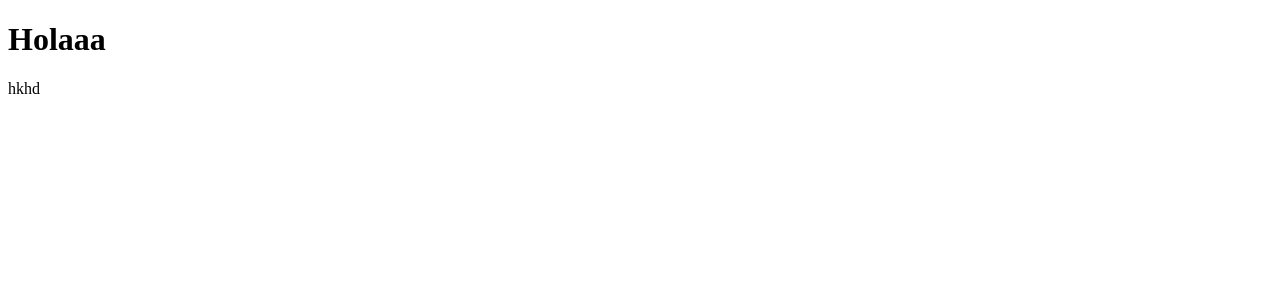
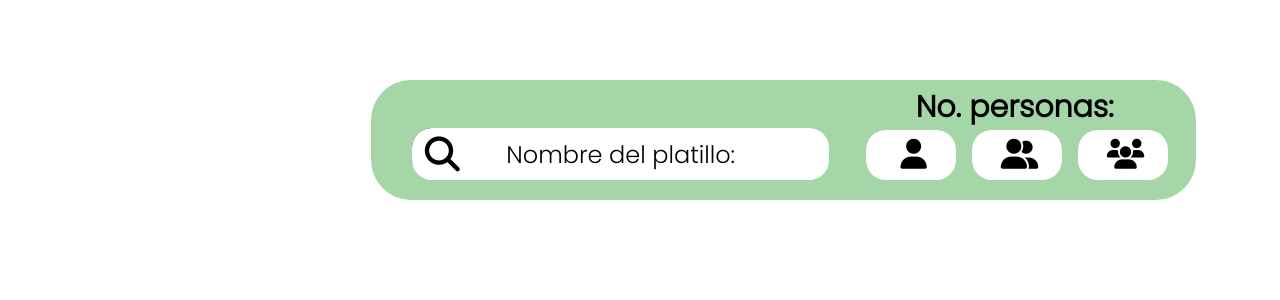
Before and after one commit to Gustavo-Vazquez9/Proyecto-Angular, an Angular app in the folder Costeo/: page / in a window 1280 px wide. Shown: the top 300 px of the page. Built offline with nearby package versions, Linux system fonts and the light colour scheme.

Commit message:
input pero faltan detallitos

```diff
--- /dev/null
+++ b/Costeo/src/app/Input/input.component.html
@@ -0,0 +1,20 @@
+<div class="busq">
+  <div class="input-iconos">
+    <i class="fas fa-search"></i>
+    <input type="text" class="text" value="Nombre del platillo:">
+  </div>
+
+  <div class="btns">
+    <button class="btn" id="individual">
+      <i class="fas fa-user"></i>
+    </button>
+    <button class="btn" id="pareja">
+      <i class="fas fa-user-friends"></i>
+    </button>
+    <button class="btn" id="grupo">
+      <i class="fas fa-users"></i>
+    </button>
+  </div>
+
+  <h1>No. personas:</h1>
+</div>
--- /dev/null
+++ b/Costeo/src/app/Input/input.component.scss
@@ -0,0 +1,117 @@
+@import "../../assets/scss/variables.scss";
+@import url('https://fonts.googleapis.com/css2?family=Poppins:wght@300&display=swap');
+@import url('https://cdnjs.cloudflare.com/ajax/libs/font-awesome/6.1.1/css/all.min.css');
+
+.busq {
+  width: 825px;
+  height: 120px;
+  background-color: map-get($colors, primary-bc);
+  border-radius: 40px;
+  position: absolute;
+  top: 10%;
+  left: 29%;
+
+  .input-iconos {
+    width: 50%;
+    height: 50px;
+    background-color: black;
+    border-radius: 20px;
+    position: relative;
+    top: 40%;
+    left: 5%;
+
+    i {
+      width: 80%;
+      position: absolute;
+      font-size: 35px;
+      top: 15%;
+      left: 3%;
+      margin-bottom: 30px;
+
+      &:hover {
+        color: map-get($colors , primary );
+      }
+    }
+
+    input {
+      width: 100%;
+      height: 100%;
+      left: 0%;
+      top: 25%;
+      border: 0;
+      border-radius: 20px;
+      font-family: 'Poppins';
+      font-size: 24px;
+      text-align: center;
+
+      &:hover {
+        color: map-get($colors , primary );
+      }
+
+      &:active,
+      &:focus{
+        outline: none;
+      }
+
+      i {
+        width: 80%;
+        position: absolute;
+        font-size: 35px;
+        top: 15%;
+        left: 3%;
+        margin-bottom: 30px;
+
+        &:hover {
+          color: map-get($colors , primary );
+        }
+      }
+    }
+  }
+
+  h1 {
+    font-family: 'Poppins';
+    font-size: 30px;
+    position: absolute;
+    right: 10%;
+    top: -15px;
+  }
+
+  .btns {
+    position: absolute;
+    width: 350px;
+    height: 50px;
+    left: 60%;
+    top: 42%;
+
+
+
+    .btn {
+      width: 90px;
+      height: 50px;
+      margin-right: 1rem;
+      border-radius: 20px;
+      border: 0;
+      background-color: map-get($colors , primary-bg );
+      display: inline-block;
+
+      &:hover {
+      color: map-get($colors , primary );
+      }
+
+
+        i {
+          width: 50%;
+          position: relative;
+          font-size: 30px;
+          top: 15%;
+          left: 3%;
+          margin-bottom: 30px;
+          justify-content: center;
+
+          &:hover {
+            color: map-get($colors , primary-bg );
+          }
+        }
+    }
+  }
+}
--- /dev/null
+++ b/Costeo/src/app/Input/input.component.ts
@@ -0,0 +1,15 @@
+import { Component, OnInit } from '@angular/core';
+
+@Component({
+  selector: 'app-input',
+  templateUrl: './input.component.html',
+  styleUrls: ['./input.component.scss']
+})
+export class InputComponent implements OnInit {
+
+  constructor() { }
+
+  ngOnInit(): void {
+  }
+
+}
--- a/Costeo/src/app/app.component.html
+++ b/Costeo/src/app/app.component.html
@@ -1 +1 @@
-<h1>Holaaa</h1>
+<app-input></app-input>
--- a/Costeo/src/app/app.component.ts
+++ b/Costeo/src/app/app.component.ts
@@ -6,5 +6,5 @@ import { Component } from '@angular/core';
   styleUrls: ['./app.component.scss']
 })
 export class AppComponent {
-  title = 'Costeo';
+  title='Input';
 }
--- a/Costeo/src/app/app.module.ts
+++ b/Costeo/src/app/app.module.ts
@@ -3,10 +3,12 @@ import { BrowserModule } from '@angular/platform-browser';
 
 import { AppRoutingModule } from './app-routing.module';
 import { AppComponent } from './app.component';
+import { InputComponent } from './Input/input.component';
 
 @NgModule({
   declarations: [
-    AppComponent
+    AppComponent,
+    InputComponent
   ],
   imports: [
     BrowserModule,
--- /dev/null
+++ b/Costeo/src/assets/scss/variables.scss
@@ -0,0 +1,8 @@
+$colors:
+( "primary": #2E7D32,
+"secondary": #43A047,
+"primary-bc": #A5D6A7,
+"primary-font": #000000,
+"secondary-font": #212121,
+"primary-bg": #FFFFFF,
+"secondary-bg": #ECEFF1,);
--- a/Costeo/src/index.html
+++ b/Costeo/src/index.html
@@ -9,6 +9,5 @@
 </head>
 <body>
   <app-root></app-root>
-  hkhd
 </body>
 </html>
```
Also changed, not shown: 1 other file (tests, documents, lock files or other folders).
